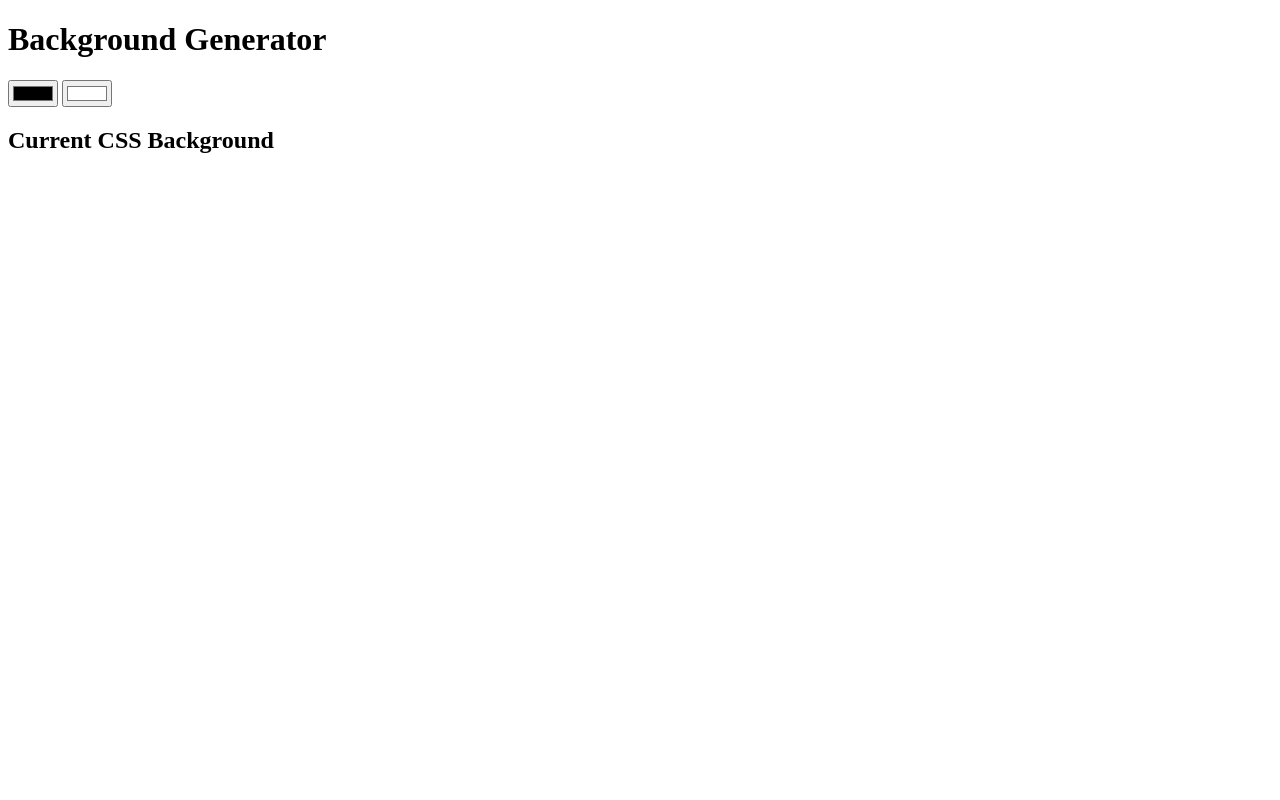
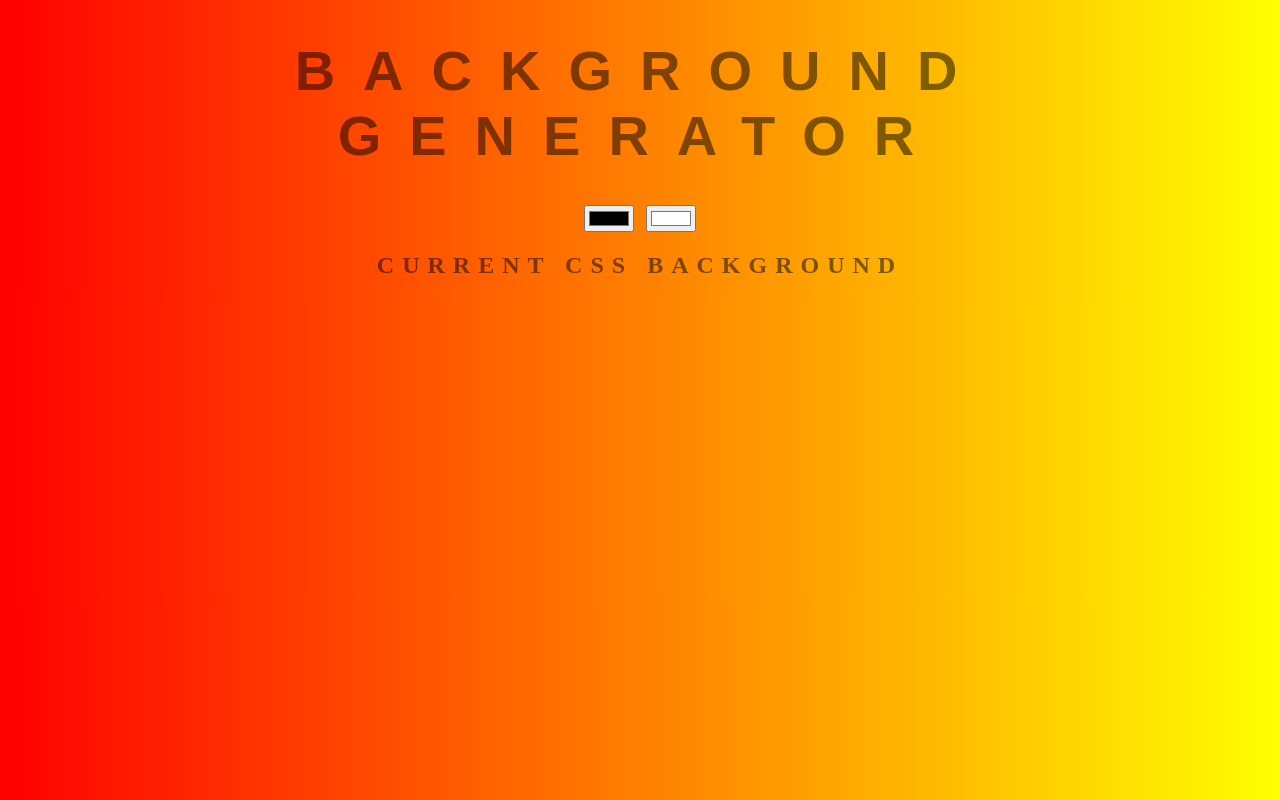
Before and after one commit to JoseRaiders/background-generator, a plain HTML site: page index.html in a window 1280 px wide. Drawn offline with Linux system fonts and the light colour scheme.

Commit message:
Stylesheet added

```diff
--- a/index.html
+++ b/index.html
@@ -5,11 +5,12 @@
     <meta http-equiv="X-UA-Compatible" content="IE=edge" />
     <meta name="viewport" content="width=device-width, initial-scale=1.0" />
     <title>Gradient Background Picker</title>
+    <link rel="stylesheet" type="text/css" href="style.css" />
   </head>
   <body>
     <h1>Background Generator</h1>
-    <input type="color" name="color1" value="#000001" />
-    <input type="color" name="color2" value="#FFFFFF" />
+    <input class="color1" type="color" name="color1" value="#000001" />
+    <input class="color2" type="color" name="color2" value="#FFFFFF" />
     <h2>Current CSS Background</h2>
     <h3></h3>
     <script type="text/javascript" src="script.js"></script>
--- a/script.js
+++ b/script.js
@@ -0,0 +1,16 @@
+var css = document.querySelector("h3");
+var color1 = document.querySelector(".color1");
+var color2 = document.querySelector(".color2");
+
+color1.addEventListener("input", function () {
+  console.log(color1.value);
+});
+
+color2.addEventListener("input", function () {
+  console.log(color2.value);
+});
+
+// function updateValue(e) {
+//   css.textContent = e.color1.value;
+//   css.textContent = e.color2.value;
+// }
--- a/style.css
+++ b/style.css
@@ -0,0 +1,26 @@
+body {
+  font: "Raleway", sans-serif;
+  color: rgba(0, 0, 0, 0.5);
+  text-align: center;
+  text-transform: uppercase;
+  letter-spacing: 0.5em;
+  top: 15%;
+  background: linear-gradient(to right, red, yellow); /* Standard syntax */
+}
+
+h1 {
+  font: 600 3.5em "Raleway", sans-serif;
+  color: rgba(0, 0, 0, 0.5);
+  text-align: center;
+  text-transform: uppercase;
+  letter-spacing: 0.5em;
+  width: 100%;
+}
+
+h3 {
+  font: 900 1em "Raleway", sans-serif;
+  color: rgba(0, 0, 0, 0.5);
+  text-align: center;
+  text-transform: none;
+  letter-spacing: 0.01em;
+}
```
